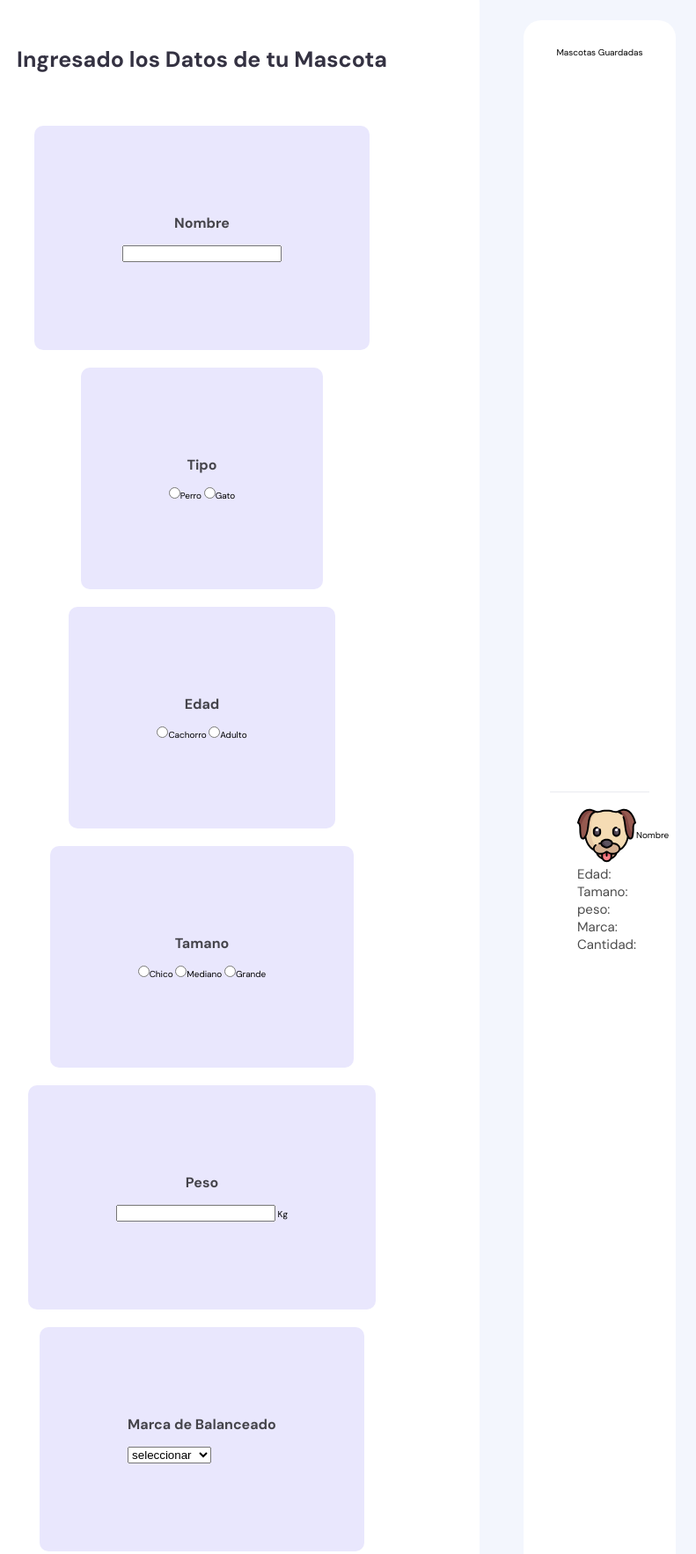
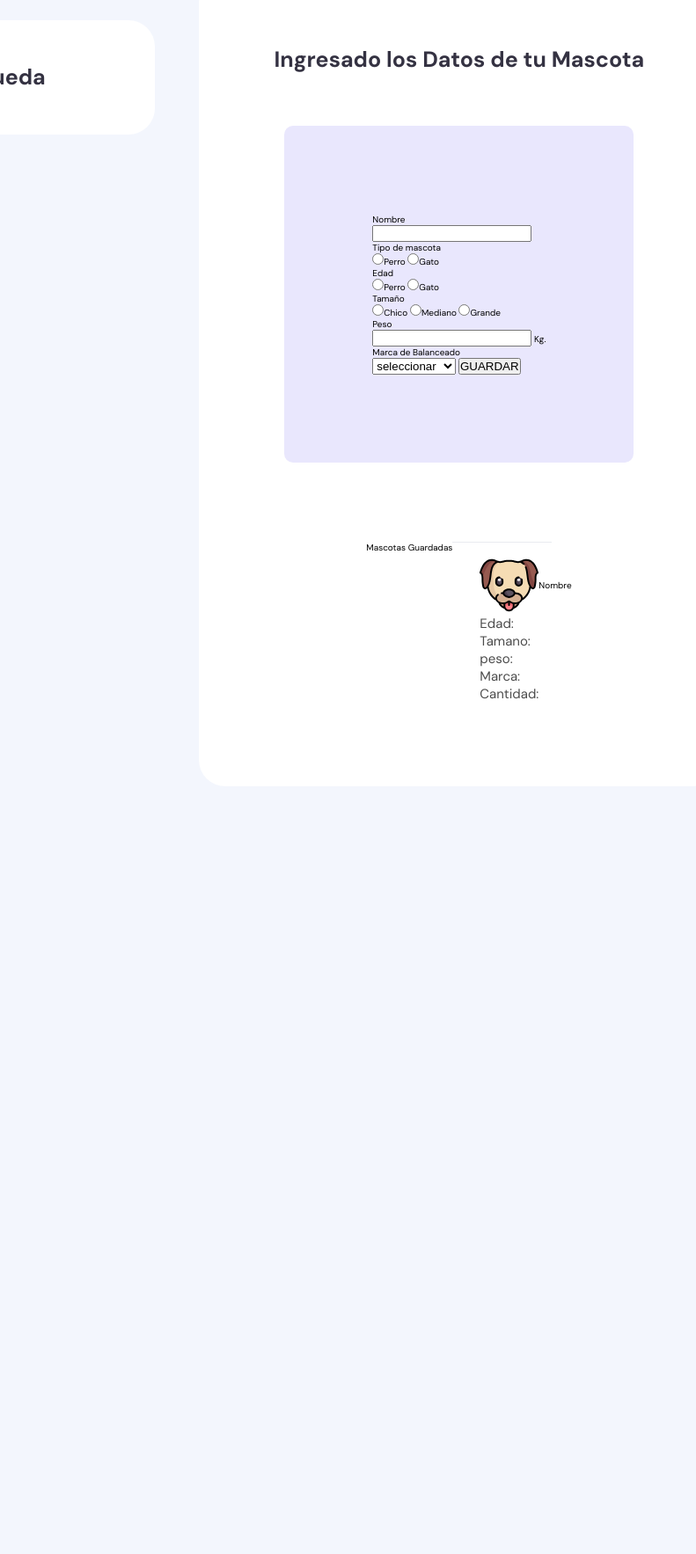
Before and after one commit to idcmardelplata/cursoJsCoderAlejandroMaure14170, a plain HTML site: page Proyecto Simulador Interactivo/aplicacion.html in a window 1280 px wide. Shown: the part 124-1891 px from the top of the page at 88% size, without its empty margins (438-1229 px from the left). After the commit the page ends 1042 px from the top, so only its background shows below. Drawn offline with Linux system fonts and the light colour scheme.

Commit message:
Se modifico html

```diff
--- a/Proyecto Simulador Interactivo/aplicacion.html
+++ b/Proyecto Simulador Interactivo/aplicacion.html
@@ -47,75 +47,27 @@
             <div class="data-boxes">
                 <div class="data-box-wrapper">
                     <div class="data-box" style="background-color: #e9e7fd;">
-                        <div class="data-box-content-header">
-                            <p class="box-content-header">Nombre</p>
-                        </div>
-                        <form id="datosNombre" class="box-form">
+                        <form action="">
+                            <p class="data-content-header">Nombre</p>
                             <input type="text" name="nombre" class="input-info">
-                        </form>
-                    </div>
-                </div>
-            </div>
-            <div class="data-boxes">
-                <div class="data-box-wrapper">
-                    <div class="data-box" style="background-color: #e9e7fd;">
-                        <div class="data-box-content-header">
-                            <p class="box-content-header">Tipo</p>
-                        </div>
-                        <form id="datosTipo" class="box-form">
+
+                            <p>Tipo de mascota</p>
                             <input type="radio">Perro
                             <input type="radio">Gato
-                        </form>
-                    </div>
-                </div>
-            </div>
-            <div class="data-boxes">
-                <div class="data-box-wrapper">
-                    <div class="data-box" style="background-color: #e9e7fd;">
-                        <div class="data-box-content-header">
-                            <p class="box-content-header">Edad</p>
-                        </div>
-                        <form id="datosEdad" class="box-form">
-                                <input type="radio">Cachorro
-                                <input type="radio">Adulto
-                        </form>
-                    </div>
-                </div>
-            </div>
-            <div class="data-boxes">
-                <div class="data-box-wrapper">
-                    <div class="data-box" style="background-color: #e9e7fd;">
-                        <div class="data-box-content-header">
-                            <p class="box-content-header">Tamano</p>
-                        </div>
-                        <form id="datosTamano" class="box-form">
+
+                            <p>Edad</p>
+                            <input type="radio">Perro
+                            <input type="radio">Gato
+
+                            <p>Tamaño</p>
                             <input type="radio">Chico
                             <input type="radio">Mediano
                             <input type="radio">Grande
-                        </form>
-                    </div>
-                </div>
-            </div>
-            <div class="data-boxes">
-                <div class="data-box-wrapper">
-                    <div class="data-box" style="background-color: #e9e7fd;">
-                        <div class="data-box-content-header">
-                            <p class="box-content-header">Peso</p>
-                        </div>
-                        <form id="datosPeso" class="box-form">
-                            <input type="numbre" name="kilo" class="input-info"> Kg
-                        </form>
-                    </div>
-                </div>
-            </div>
 
-            <div class="data-boxes">
-                <div class="data-box-wrapper">
-                    <div class="data-box" style="background-color: #e9e7fd;">
-                        <div class="data-box-content-header">
-                            <p class="box-content-header">Marca de Balanceado</p>
-                        </div>
-                        <form id="datosMarca" class="box-form">
+                            <p>Peso</p>
+                            <input type="numbre" name="kilo" class="input-info"> Kg.
+
+                            <p>Marca de Balanceado</p>
                             <select>
                                 <option value="seleccionar">seleccionar</option>
                                 <option value="proplan">Pro Plan</option>
@@ -134,21 +86,13 @@
                                 <option value="whiskas">Whiskas</option>
                                 <option value="seleccionar">Otros</option>
                             </select>
+
+                            <input type="button" name="guardar" id="guardar" class="input-button" value="GUARDAR">
                         </form>
                     </div>
                 </div>
             </div>
 
-            <div class="data-boxes">
-                <div class="data-box-wrapper">
-                    <div class="data-box" style="background-color: #e9e7fd;">
-                        <form id="guardado" class="box-form">
-                            <input type="button" name="guardar" id="guardar" class="input-button" value="GUARDAR">
-                        </form>
-                    </div>
-                </div>
-            </div>
-        </div>
         <!--seccion de mascotas guardadas-->
         <div class="pet-section">
             <div class="pet-section-header">
```
